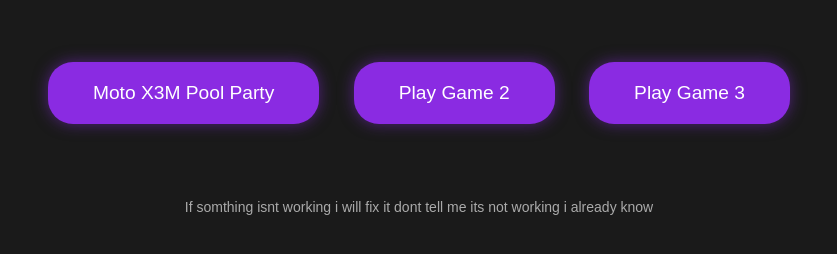
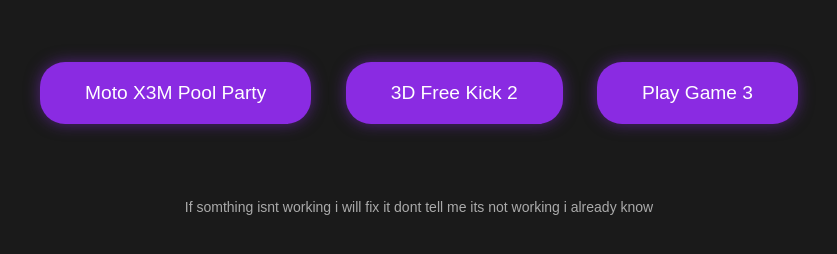
Before and after one commit to ledj0000/School-Project-8th, a plain HTML site: page index.html in a window 1280 px wide. Shown: the part 148-402 px from the top of the page, without its empty margins (221-1058 px from the left). Drawn offline with Linux system fonts and the light colour scheme.

Commit message:
Made 3D Free Kick Accsesable

```diff
--- a/index.html
+++ b/index.html
@@ -56,7 +56,7 @@
 
   <!-- Game Buttons -->
 <a class="game-button" href="MotoX3MPoolParty.html" target="_blank">Moto X3M Pool Party</a>
-<a class="game-button" href="game2.html" target="_blank">Play Game 2</a>
+<a class="game-button" href="3DFreeKick.html" target="_blank">3D Free Kick 2</a>
 <a class="game-button" href="game3.html" target="_blank">Play Game 3</a>
 
 
```
